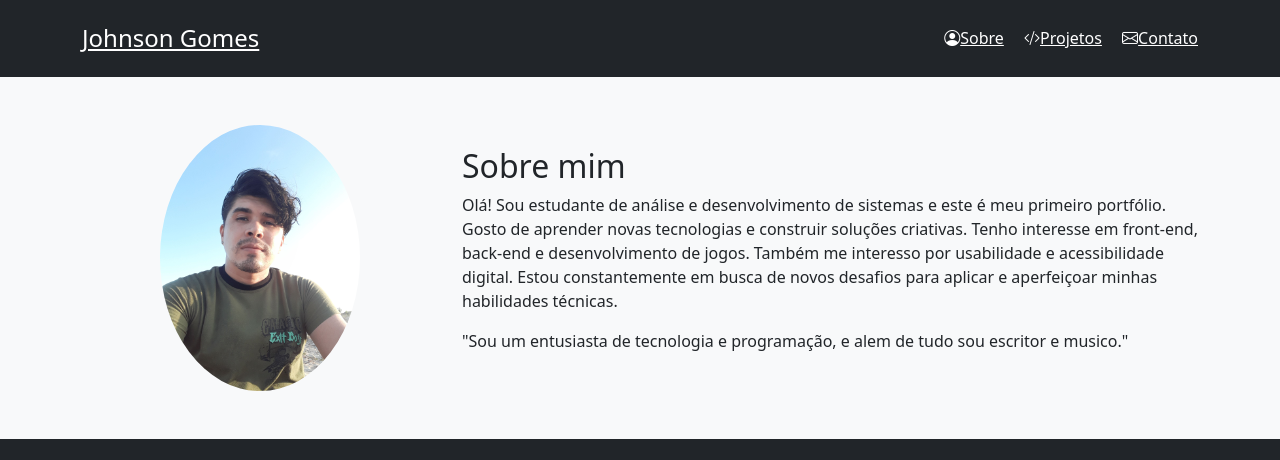
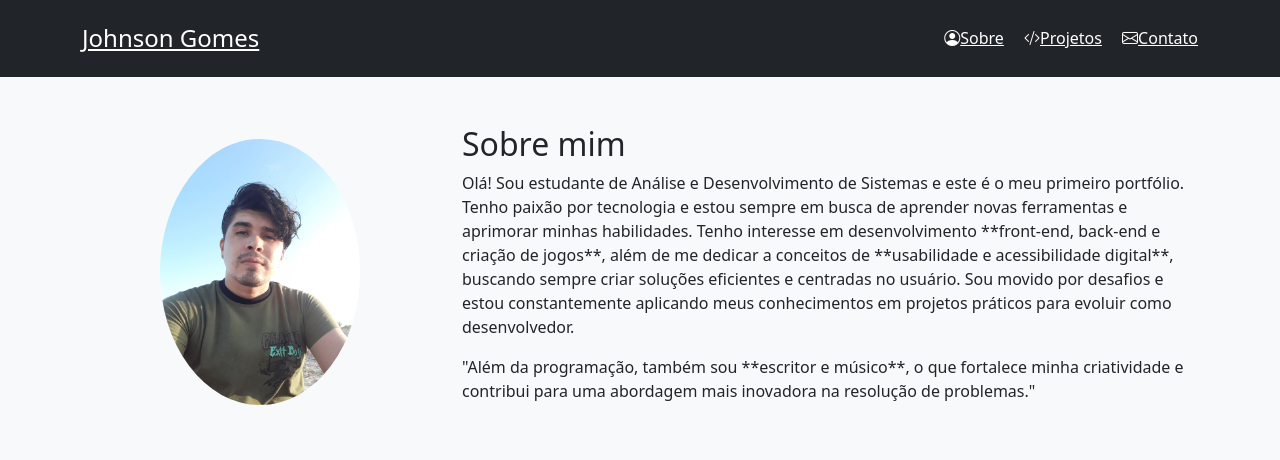
Before and after one commit to johnsongomes/meu-primeiro-portifolio, a website: page pages/sobre.html in a window 1280 px wide. Shown: the top 460 px of the page. Drawn offline with nearby package versions, Linux system fonts and the light colour scheme.

Commit message:
Update sobre.html

```diff
--- a/pages/sobre.html
+++ b/pages/sobre.html
@@ -30,8 +30,13 @@
                 </div>
                 <div class="col-md-8">
                     <h2>Sobre mim</h2>
-                    <p>Olá! Sou estudante de análise e desenvolvimento de sistemas e este é meu primeiro portfólio. Gosto de aprender novas tecnologias e construir soluções criativas. Tenho interesse em front-end, back-end e desenvolvimento de jogos. Também me interesso por usabilidade e acessibilidade digital. Estou constantemente em busca de novos desafios para aplicar e aperfeiçoar minhas habilidades técnicas.</p>
-                    <p>"Sou um entusiasta de tecnologia e programação, e alem de tudo sou escritor e musico."</p>
+                    <p>Olá! Sou estudante de Análise e Desenvolvimento de Sistemas e este é o meu primeiro portfólio. Tenho paixão por tecnologia e estou sempre em busca de aprender novas ferramentas e aprimorar minhas habilidades.
+
+Tenho interesse em desenvolvimento **front-end, back-end e criação de jogos**, além de me dedicar a conceitos de **usabilidade e acessibilidade digital**, buscando sempre criar soluções eficientes e centradas no usuário.
+
+Sou movido por desafios e estou constantemente aplicando meus conhecimentos em projetos práticos para evoluir como desenvolvedor.
+</p>
+                    <p>"Além da programação, também sou **escritor e músico**, o que fortalece minha criatividade e contribui para uma abordagem mais inovadora na resolução de problemas."</p>
                 </div>
             </div>
         </section>
```
